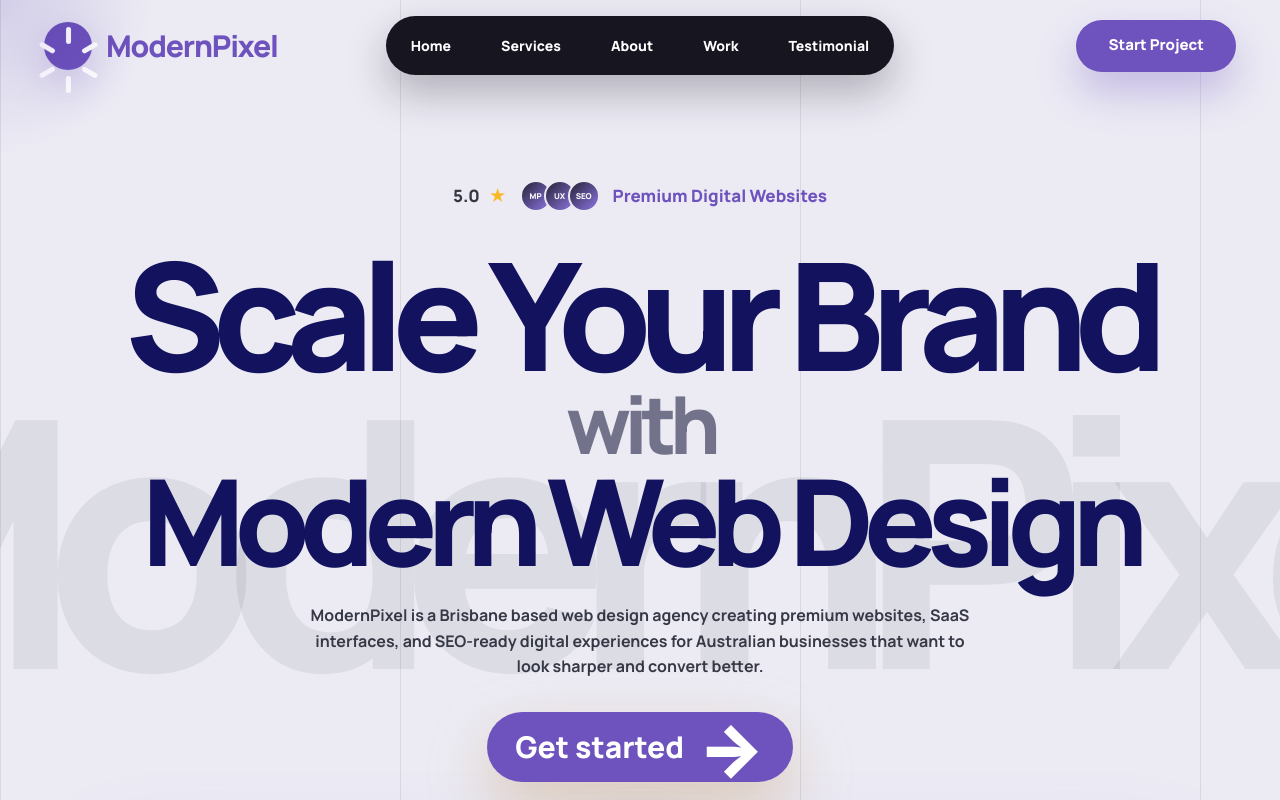
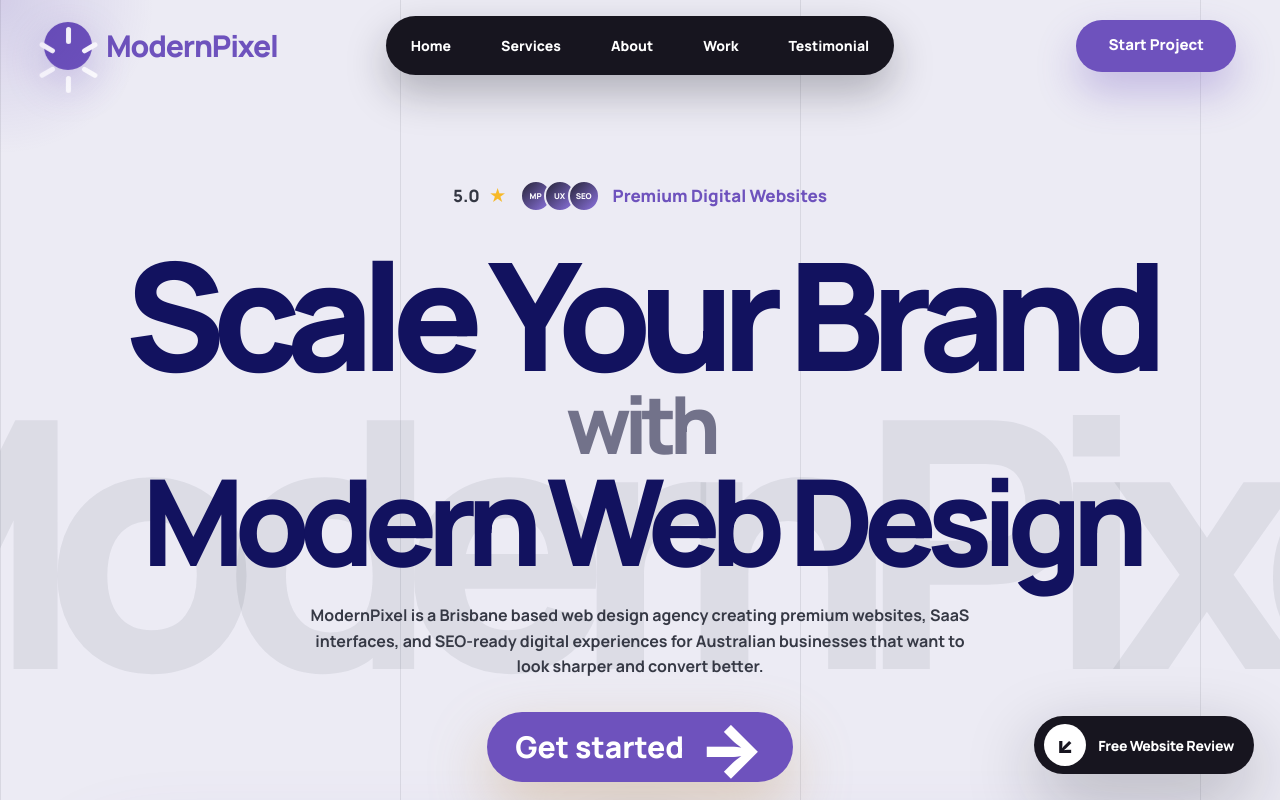
Before and after one commit to sadeedch/ModernPixel, a Next.js app: page / in a window 1280 px wide. Shown: the top 800 px of the page. Built offline with nearby package versions, Linux system fonts and the light colour scheme.

Commit message:
Update page.jsx

```diff
--- a/app/page.jsx
+++ b/app/page.jsx
@@ -7,6 +7,7 @@ import Work from '@/components/sections/Work';
 import Testimonials from '@/components/sections/Testimonials';
 import ContactFaq from '@/components/sections/ContactFaq';
 import Footer from '@/components/layout/Footer';
+import WebsiteReviewLeadForm from '@/components/sections/WebsiteReviewLeadForm';
 
 export default function HomePage() {
 
@@ -116,6 +117,7 @@ const faqSchema = {
       <Testimonials />
       <ContactFaq />
       <Footer />
+      <WebsiteReviewLeadForm />
     </main>
     </>
   );
```
